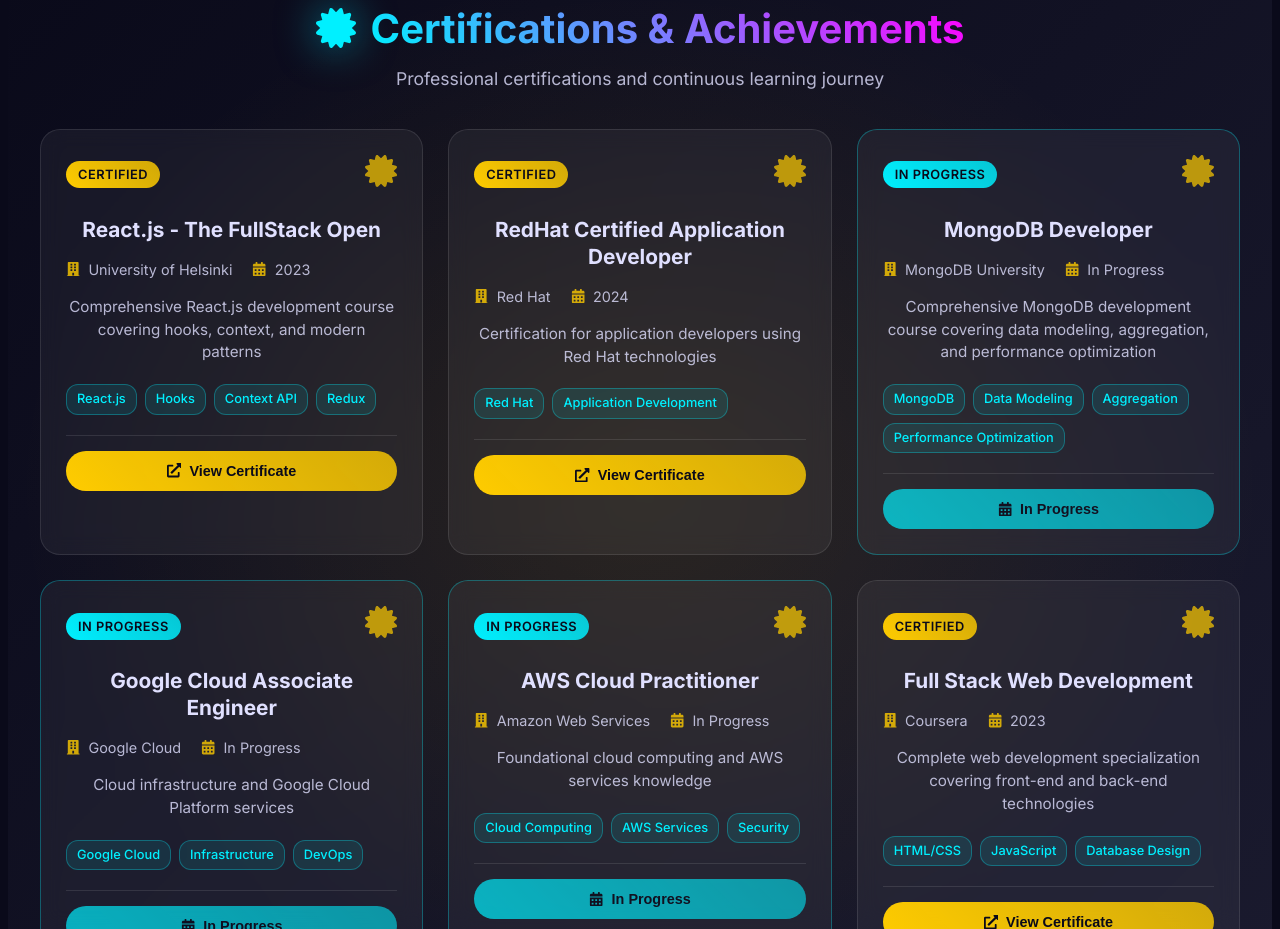
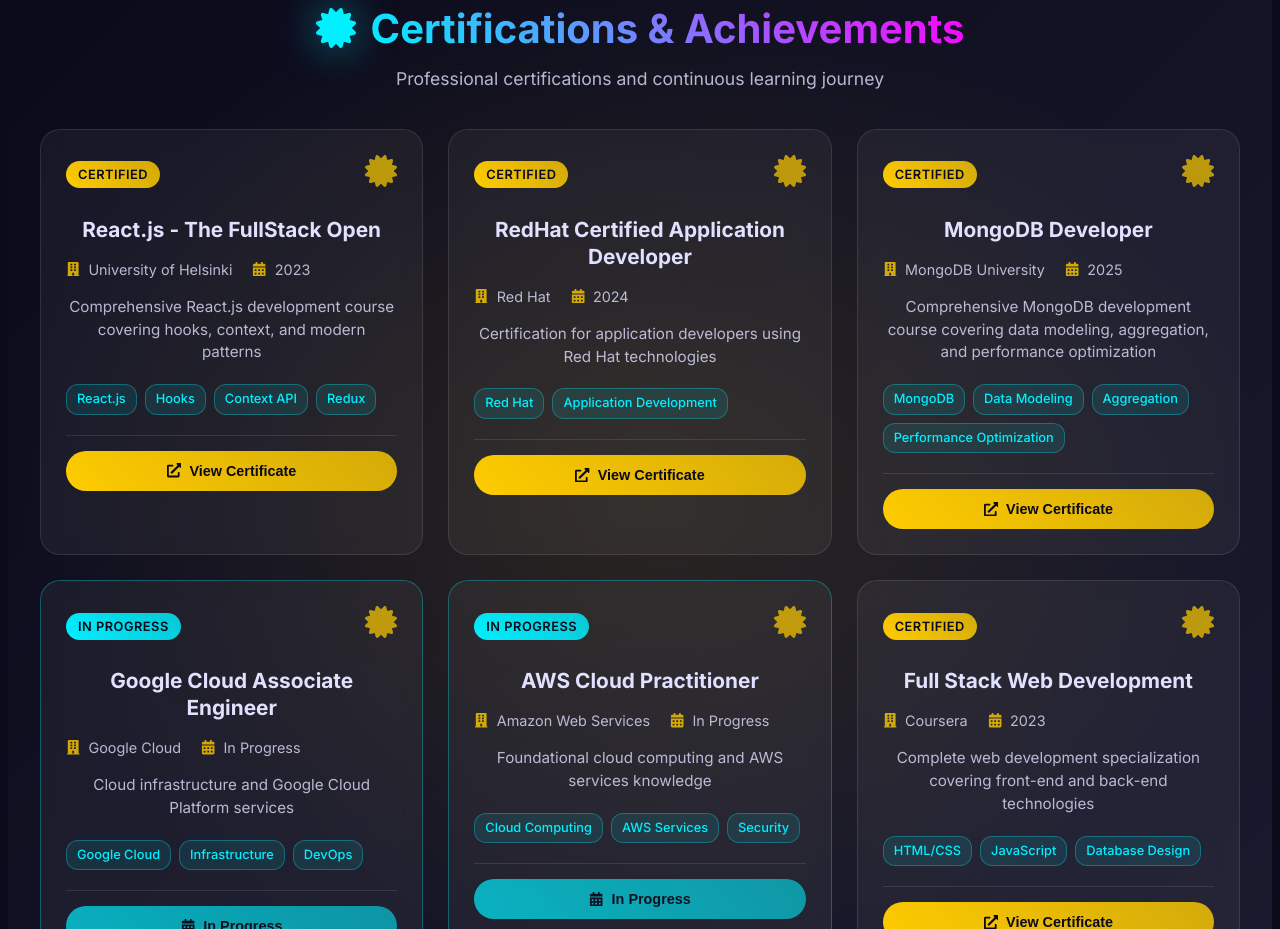
Before and after one commit to bhanuprakashpeddi-1432/tech-portfolio, a React (Create React App) app: page / in a window 1280 px wide. Shown: the part 6220-7149 px from the top of the page. Built offline with nearby package versions, Linux system fonts and the light colour scheme.

Commit message:
Certification Update

```diff
--- a/src/components/Certifications.js
+++ b/src/components/Certifications.js
@@ -9,7 +9,7 @@
     organization: "University of Helsinki",
     date: "2023",
     description: "Comprehensive React.js development course covering hooks, context, and modern patterns",
-    certificateUrl: "#",
+    certificateUrl: "https://studies.cs.helsinki.fi/stats/api/certificate/fullstackopen/en/731246ccd69114e233d3fda619081b00",
     skills: ["React.js", "Hooks", "Context API", "Redux"],
     status: "completed"
   },
@@ -18,18 +18,18 @@
     organization: "Red Hat",
     date: "2024",
     description: "Certification for application developers using Red Hat technologies",
-    certificateUrl: "#",
+    certificateUrl: "https://www.credly.com/badges/533e7633-190e-43bd-9b55-aa9cac2a35d7/public_url",
     skills: ["Red Hat", "Application Development"],
     status: "completed"
   },
    {
     title: "MongoDB Developer",
     organization: "MongoDB University",
-    date: "In Progress",
+    date: "2025",
     description: "Comprehensive MongoDB development course covering data modeling, aggregation, and performance optimization",
-    certificateUrl: "#",
+    certificateUrl: "https://www.credly.com/badges/1b023772-14a1-4301-992b-848c1c841b5f/linked_in_profile",
     skills: ["MongoDB", "Data Modeling", "Aggregation", "Performance Optimization"],
-    status: "in-progress"
+    status: "completed"
   },
 //   {
 //     title: "JavaScript Algorithms and Data Structures",
```
Also changed, not shown: 1 other file (tests, documents, lock files or other folders).
